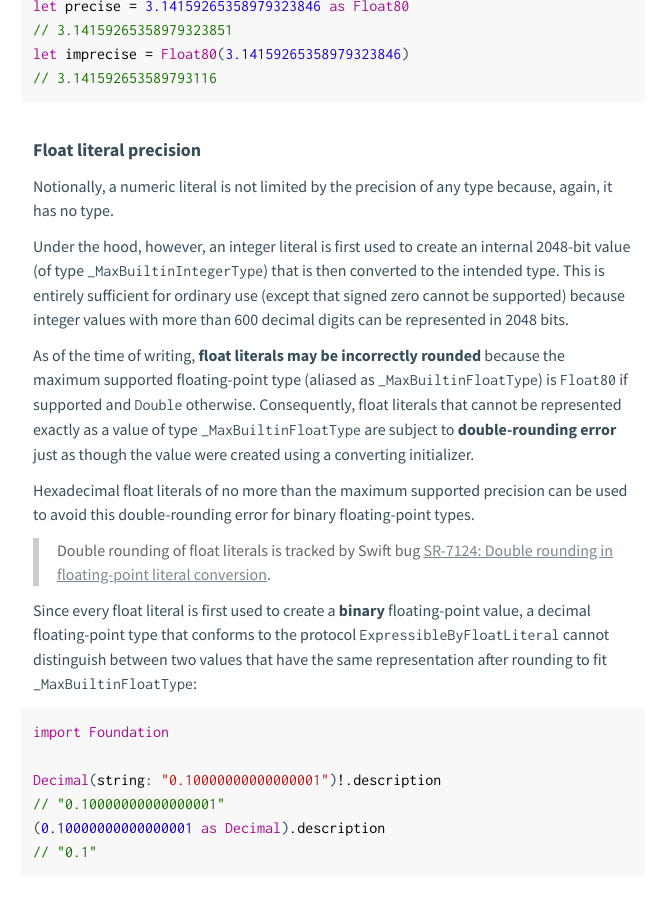
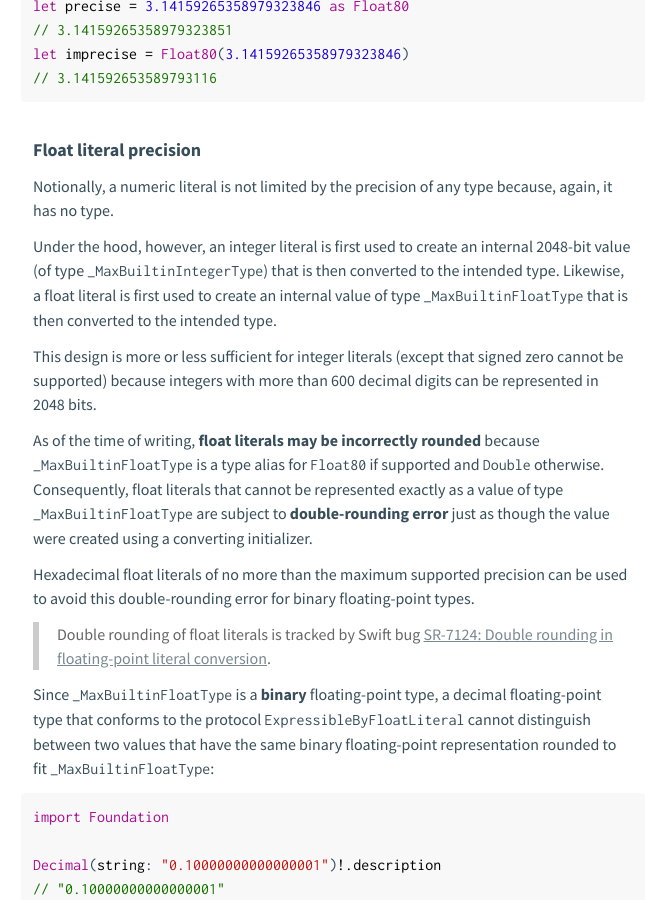
Before and after one commit to xwu/xwu-swift-numerics, a Jekyll site: the page built from floating-point-part-3.md, in a window 1280 px wide and 900 px high, scrolled down 3191 px. Shown: the whole window, without its empty margins (307-968 px from the left). Built offline with Jekyll 4.4.1, drawn with Linux system fonts in a browser that asks for light colours; our own code applies the rules of GitHub Pages for plain Markdown files.

Commit message:
Update floating-point-part-3.md

````diff
--- a/floating-point-part-3.md
+++ b/floating-point-part-3.md
@@ -170,16 +170,19 @@ because, again, it has no type.
 
 Under the hood, however, an integer literal is first used to create an internal
 2048-bit value (of type `_MaxBuiltinIntegerType`) that is then converted to the
-intended type. This is entirely sufficient for ordinary use (except that signed
-zero cannot be supported) because integer values with more than 600 decimal
-digits can be represented in 2048 bits.
+intended type. Likewise, a float literal is first used to create an internal
+value of type `_MaxBuiltinFloatType` that is then converted to the intended
+type.
+
+This design is more or less sufficient for integer literals (except that signed
+zero cannot be supported) because integers with more than 600 decimal digits can
+be represented in 2048 bits.
 
 As of the time of writing, __float literals may be incorrectly rounded__ because
-the maximum supported floating-point type (aliased as `_MaxBuiltinFloatType`) is
-`Float80` if supported and `Double` otherwise. Consequently, float literals
-that cannot be represented exactly as a value of type `_MaxBuiltinFloatType` are
-subject to __double-rounding error__ just as though the value were created using
-a converting initializer.
+`_MaxBuiltinFloatType` is a type alias for `Float80` if supported and `Double`
+otherwise. Consequently, float literals that cannot be represented exactly as a
+value of type `_MaxBuiltinFloatType` are subject to __double-rounding error__
+just as though the value were created using a converting initializer.
 
 Hexadecimal float literals of no more than the maximum supported precision can
 be used to avoid this double-rounding error for binary floating-point types.
@@ -187,10 +190,10 @@ be used to avoid this double-rounding error for binary floating-point types.
 > Double rounding of float literals is tracked by Swift bug [SR-7124:
 > Double rounding in floating-point literal conversion][ref 13-1].
 
-Since every float literal is first used to create a __binary__ floating-point
-value, a decimal floating-point type that conforms to the protocol
-`ExpressibleByFloatLiteral` cannot distinguish between two values that have the
-same representation after rounding to fit `_MaxBuiltinFloatType`:
+Since `_MaxBuiltinFloatType` is a __binary__ floating-point type, a decimal
+floating-point type that conforms to the protocol `ExpressibleByFloatLiteral`
+cannot distinguish between two values that have the same binary floating-point
+representation rounded to fit `_MaxBuiltinFloatType`:
 
 ```swift
 import Foundation
````
